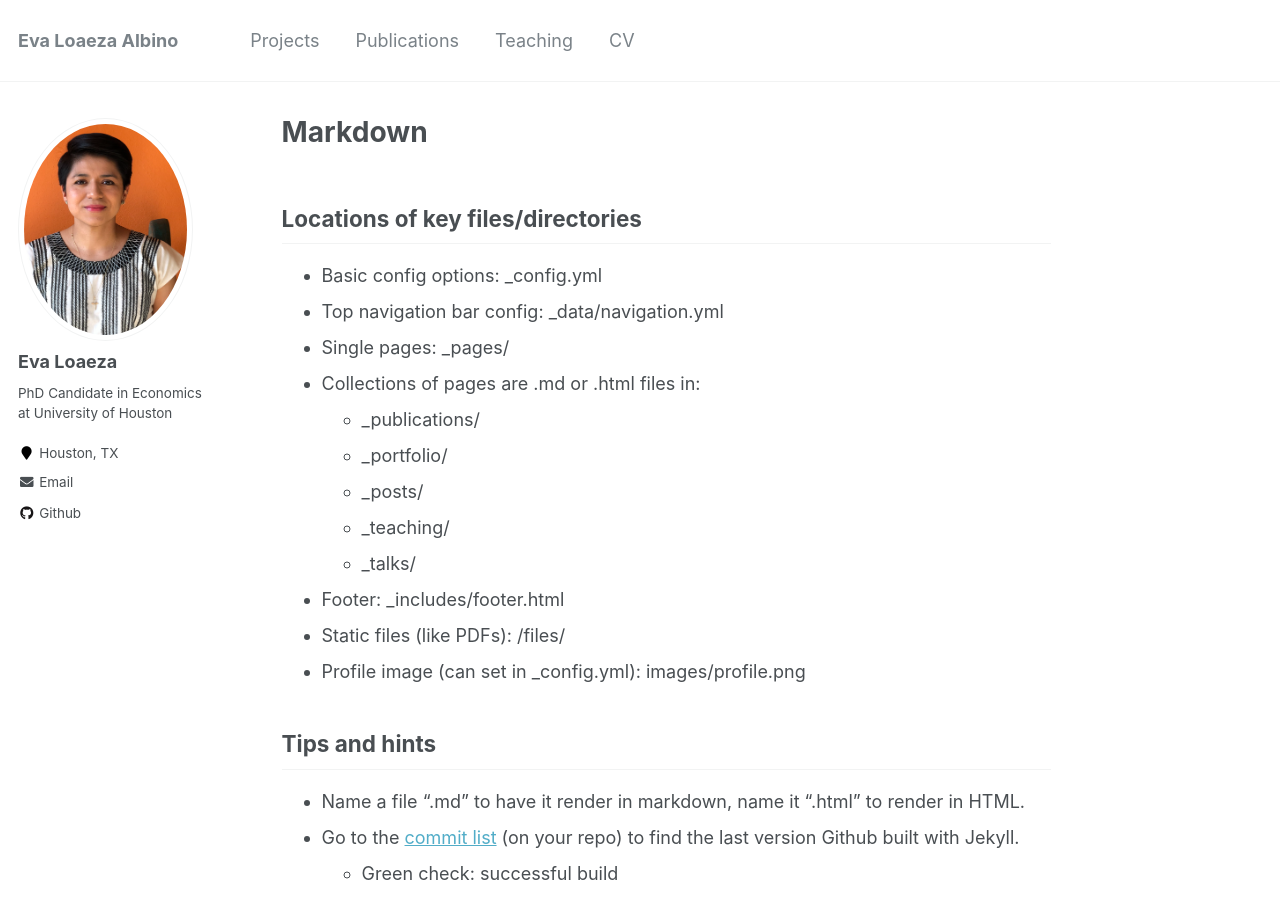
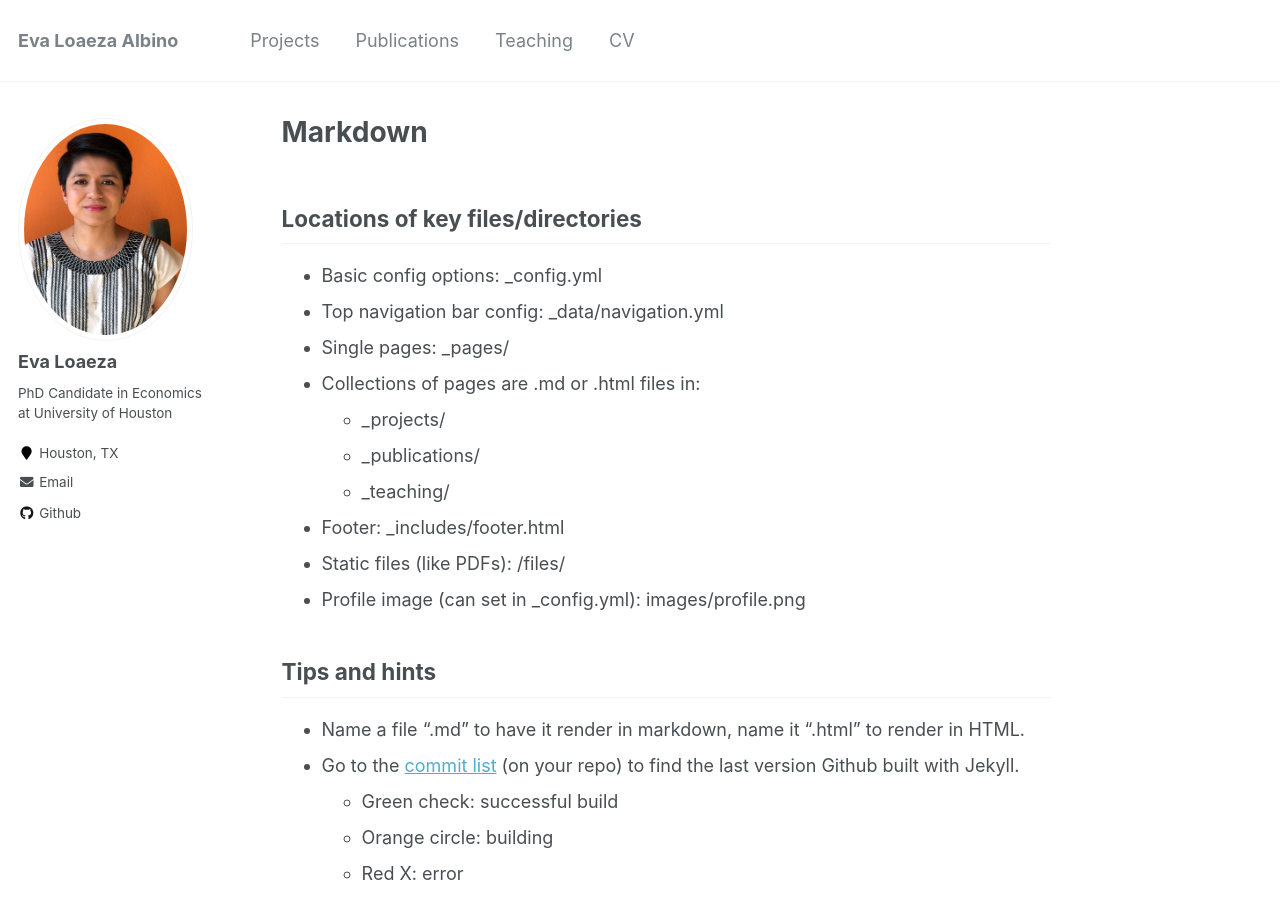
Before and after one commit to evaloaeza/evaloaeza.github.io, a Jekyll site: the page built from _pages/markdown.md, in a window 1280 px wide and 900 px high. Built offline with Jekyll 4.4.1, drawn with Linux system fonts in a browser that asks for light colours.

Commit message:
Update markdown.md

```diff
--- a/_pages/markdown.md
+++ b/_pages/markdown.md
@@ -13,11 +13,9 @@
 * Top navigation bar config: _data/navigation.yml
 * Single pages: _pages/
 * Collections of pages are .md or .html files in:
+  * _projects/
   * _publications/
-  * _portfolio/
-  * _posts/
   * _teaching/
-  * _talks/
 * Footer: _includes/footer.html
 * Static files (like PDFs): /files/
 * Profile image (can set in _config.yml): images/profile.png
```
